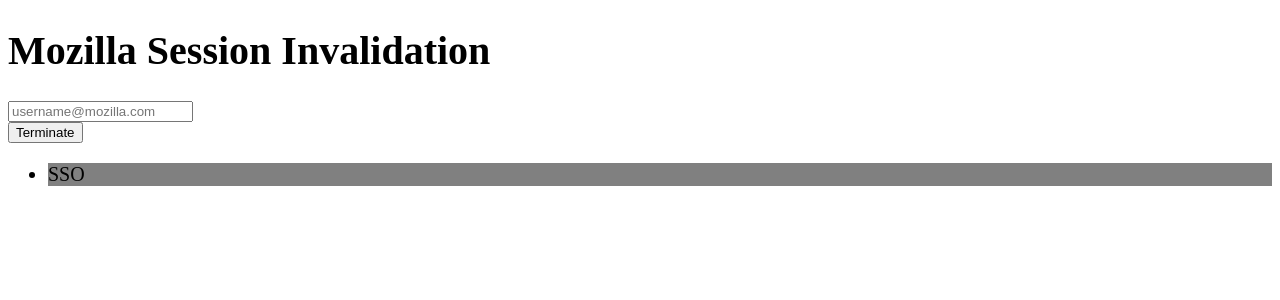
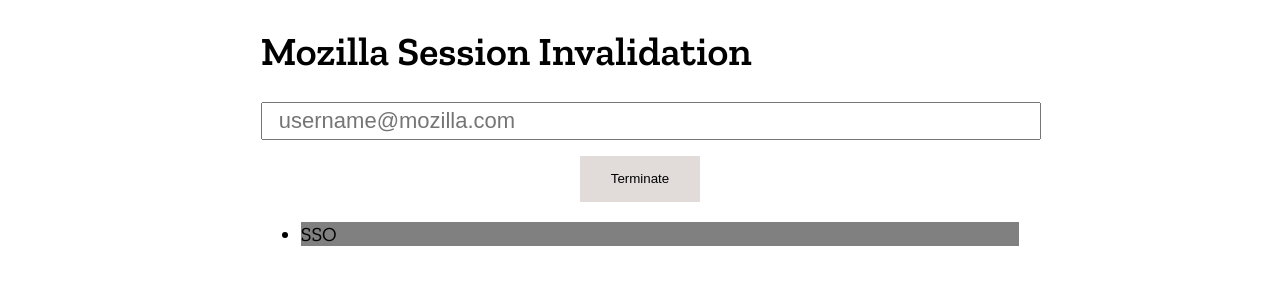
Before and after one commit to mozilla/session-invalidation, a Flask app: page / in a window 1280 px wide. Shown: the top 300 px of the page. Run offline with Flask 2, Linux system fonts and the light colour scheme.

Commit message:
Styling the index page a bit

```diff
--- a/mozilla_session_invalidation/static/styles.css
+++ b/mozilla_session_invalidation/static/styles.css
@@ -1,13 +1,36 @@
 body {
   font-size: 20px;
+  font-family: 'Zilla Slab', serif;
+}
+
+#main {
+  width: 60%;
+  margin-left: auto;
+  margin-right: auto;
 }
 
 #username {
   display: block;
+  line-height: 1.5em;
+  font-size: 1.1em;
+  height: 32px;
+  width: 100%;
+  margin: 16px 0px;
+  padding-left: 16px;
 }
 
 #terminate {
   display: block;
+  margin-left: auto;
+  margin-right: auto;
+  min-height: 46px;
+  min-width: 120px;
+  border: none;
+  background-color: #e1dcda;
+}
+
+#terminate:active {
+  background-color: #d3d2d1;
 }
 
 li[data-state=not_modified] {
--- a/mozilla_session_invalidation/templates/index.html
+++ b/mozilla_session_invalidation/templates/index.html
@@ -3,18 +3,18 @@
   <head>
     <meta charset="utf-8">
     <title>Mozilla Session Invalidation</title>
-    <link rel="stylesheet" href="{{ url_for('static', filename='styles.css') }}">
+    <link href="https://fonts.googleapis.com/css2?family=Zilla+Slab:wght@400;600&display=swap" rel="stylesheet" />
+    <link rel="stylesheet" href="{{ url_for('static', filename='styles.css') }}" />
   </head>
   <body>
     <div id="main">
       <div>
         <h1>Mozilla Session Invalidation</h1>
       </div>
+      <div>
+        <input id="username" name="username" placeholder="username@mozilla.com" type="text" />
+        <input id="terminate" type="button" value="Terminate" />
       </div>
-        <input id="username" name="username" placeholder="username@mozilla.com" type="text" />
-        <button id="terminate">Terminate</button>
-      </form>
-      <div>
       <div>
         <!-- Updated dynamically -->
         <ul id="reliantparties">
```
